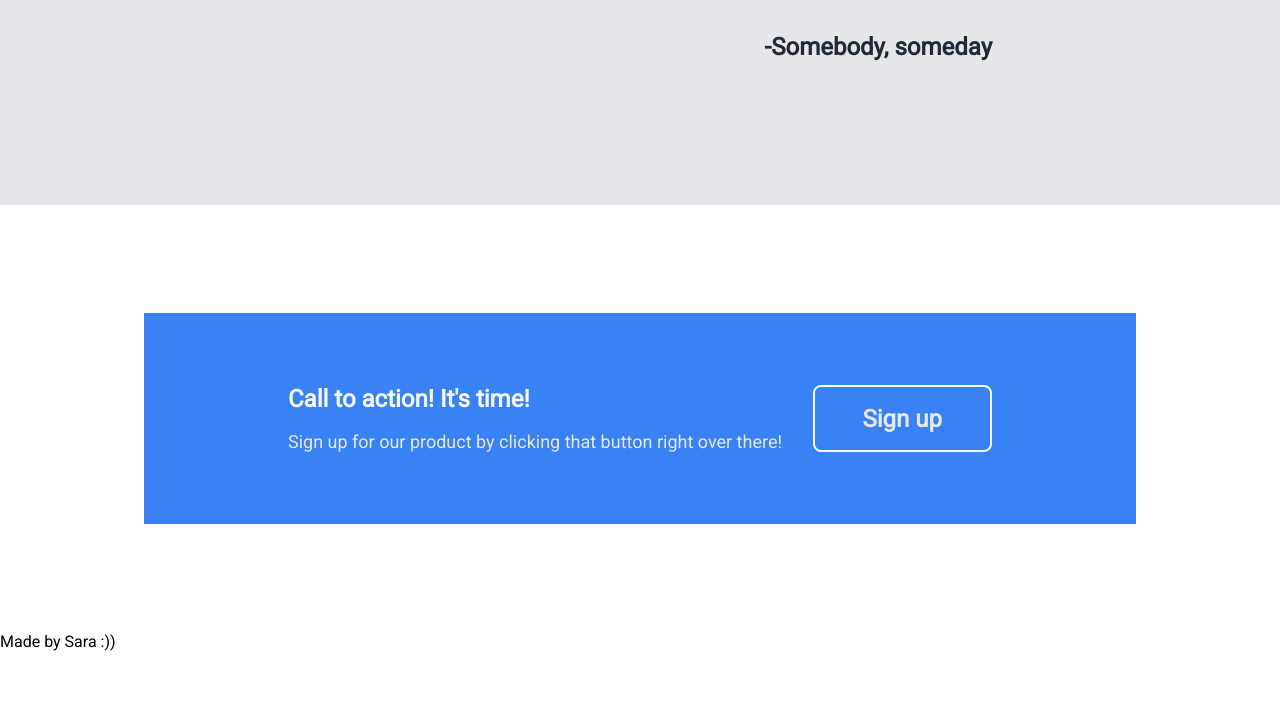
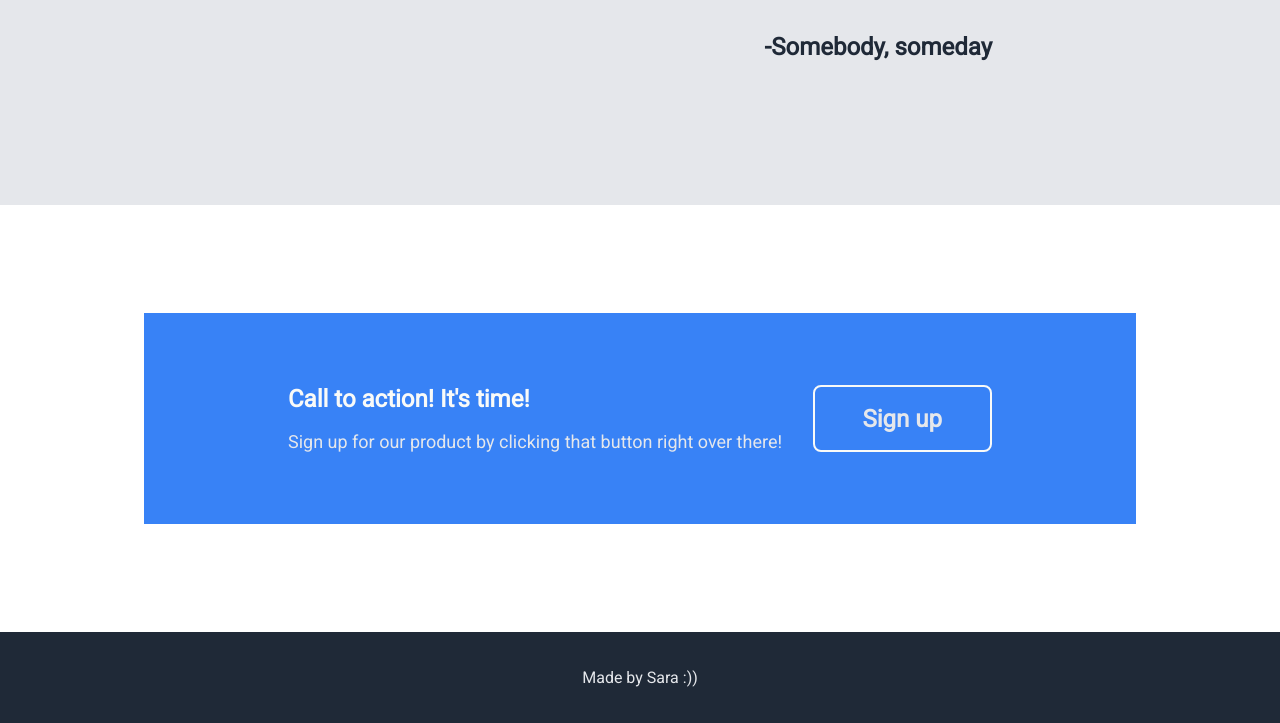
Before and after one commit to saradjorovic/landing-page, a plain HTML site: page index.html in a window 1280 px wide. Shown: the part 1164-1887 px from the top of the page. Before the commit the page ends 1815 px from the top, so only its background shows below. Drawn offline with Linux system fonts and the light colour scheme.

Commit message:
Finish the footer.

```diff
--- a/styles.css
+++ b/styles.css
@@ -220,3 +220,13 @@ button {
     border-color: #f9faf8;
     padding:0 48px;
 }
+
+/*Footer*/
+
+.footer {
+    font-size: 16px;
+    background-color: #1f2937;
+    color: #e5e7eb;
+    text-align: center;
+    padding: 36px;
+}
```
